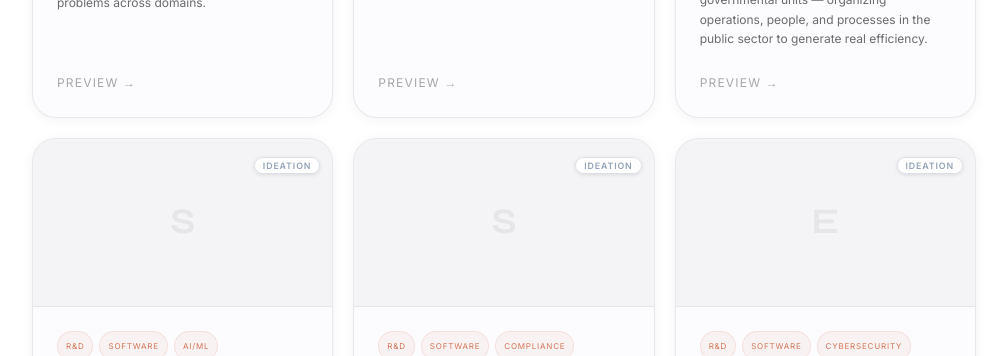
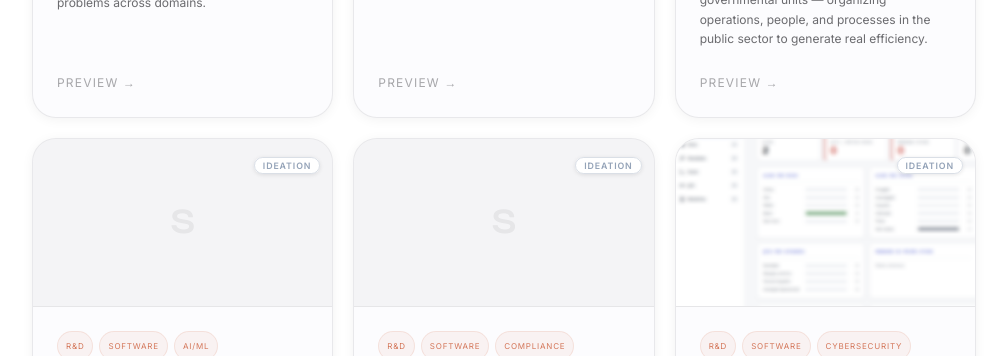
Before and after one commit to chutzpah-os/hr-portal, a Next.js app in the folder frontend/: page /solutions in a window 1280 px wide. Shown: the part 1320-1676 px from the top of the page, without its empty margins (136-1143 px from the left). Built offline with nearby package versions, Linux system fonts and the light colour scheme; a web font is replaced by a local one.

Commit message:
feat(solutions): add Etz cover image

```diff
--- a/frontend/src/data/solutions.ts
+++ b/frontend/src/data/solutions.ts
@@ -185,6 +185,8 @@ More details will be shared as the project matures.`,
 The focus is on cryptography — ensuring that sensitive information is protected at rest, in transit, and at access. Designed to meet the rigor that regulated sectors demand. More details will be shared as the project matures.`,
     tags: ['R&D', 'Software', 'Cybersecurity', 'Government', 'Compliance'],
     status: 'Ideation',
+    image: '/images/etz-cover.png',
+    imageFit: 'cover',
   },
   {
     id: 'hofshilang',
```
Also changed, not shown: frontend/public/images/etz-cover.png (added).
